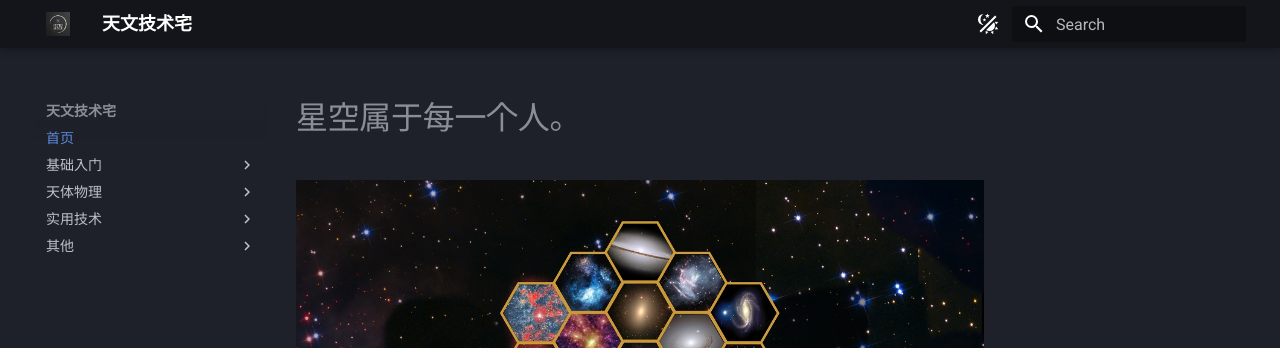
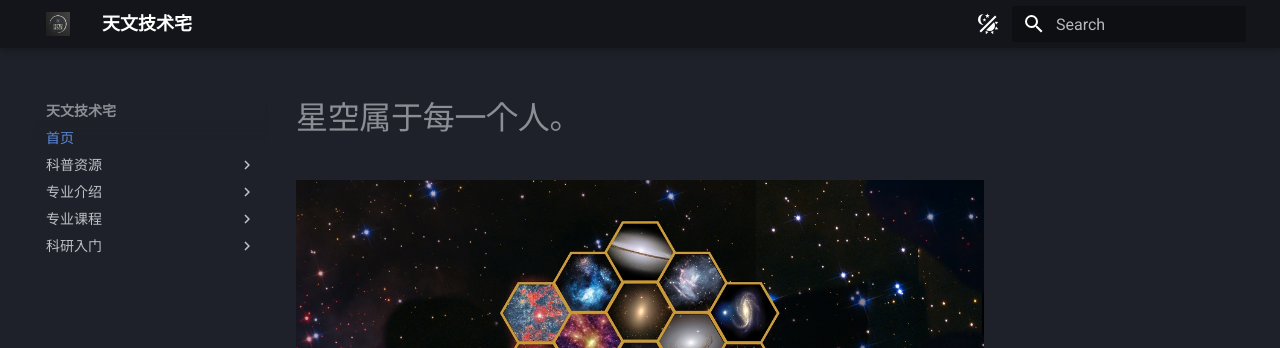
Before and after one commit to Charon-Astro/astrogeeker, an MkDocs documentation site: the page built from docs/index.md, in a window 1280 px wide. Shown: the top 348 px of the page. Built offline with MkDocs 1.6.1 and Material for MkDocs 9.7.7, drawn with Linux system fonts in a browser that asks for light colours; some of the changed lines change nothing that is shown.

Commit message:
Update mkdocs.yml

```diff
--- a/mkdocs.yml
+++ b/mkdocs.yml
@@ -27,25 +27,32 @@
 nav:
   - 首页: index.md
 
-  - 基础入门:
-      - 天文学概论: basic/astronomy_overview.md
-      - 时间与历法: basic/time_and_calendar.md
-      - 天球与坐标: basic/sky_and_coordinates.md
-      - 行星与恒星: basic/planets_and_stars.md
-      - 星系与星系团: basic/galaxies_and_galaxy_clusters.md
-      - 宇宙大尺度下的视角: basic/cosmology.md
+  - 科普资源:
+      - 科普和科幻书籍: popsci/books.md
+      - 影视和纪录片: popsci/videos.md
+      - 公开课和课程资源: popsci/courses.md
+      - 公众号和自媒体: popsci/accounts.md
 
-  - 天体物理:
-      - 轨道力学: physics/gravitation.md
-      - 辐射理论: physics/radiation.md
-      - 恒星物理: physics/stellar_physics.md
-      - 星系学: physics/spectroscopy.md
-      - 宇宙学: physics/galaxy_physics.md
+  - 专业介绍:
+      - 专业基本情况: intro/basic.md
+      - 专业方向: intro/areas.md
+      - 开设院校情况: intro/unis.md
+      - 入门书籍: intro/books.md
+      - 职业生涯路线: intro/paths.md
+      - 专业资源: intro/resources.md
 
-  - 实用技术:
-      - 天体观测: technique/astronomical_observations.md
-      - 天文摄影: technique/astronomy_photography.md
-      - 计算机: technique/computer.md
+  - 专业课程:
+      - 数学物理课程: course/mathphys.md
+      - 计算机课程: course/computer.md
+      - 天文课程: course/astronomy.md
 
-  - 其他:
-      - 资源: other/resources.md
+  - 科研入门:
+      - 系统环境和Python基础: research/python.md
+      - 望远镜观测基础: research/observation.md
+      - 常用数据库: research/databases.md
+      - Python天文数据处理: research/dataproc.md
+      - 测光: research/photometry.md
+      - 光谱分析: research/spectroscopy.md
+      - 其它波段数据处理: research/otherdata.md
+      - 数据处理软件: research/software.md
+      - 其它工具: research/othertools.md
```
